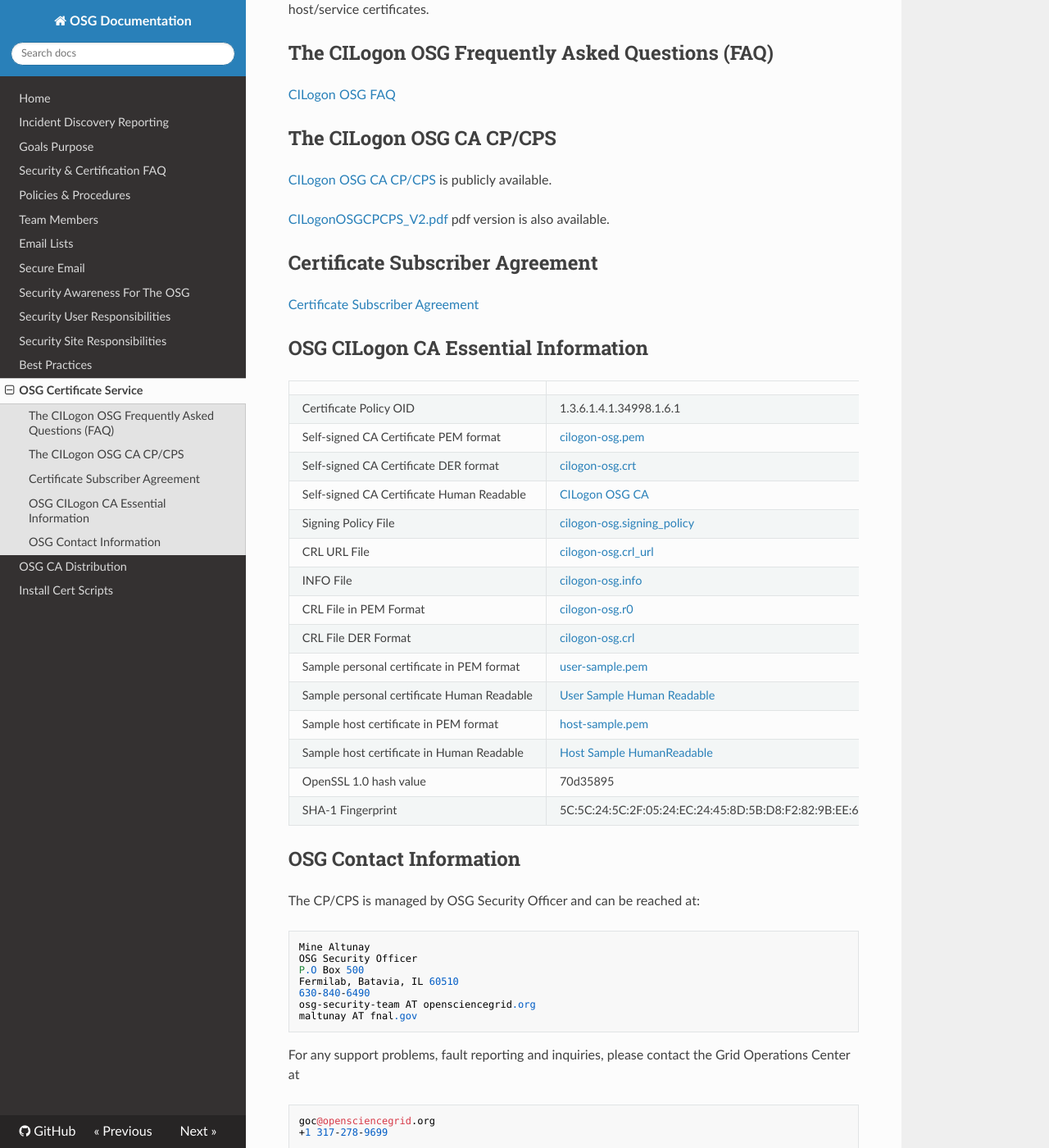
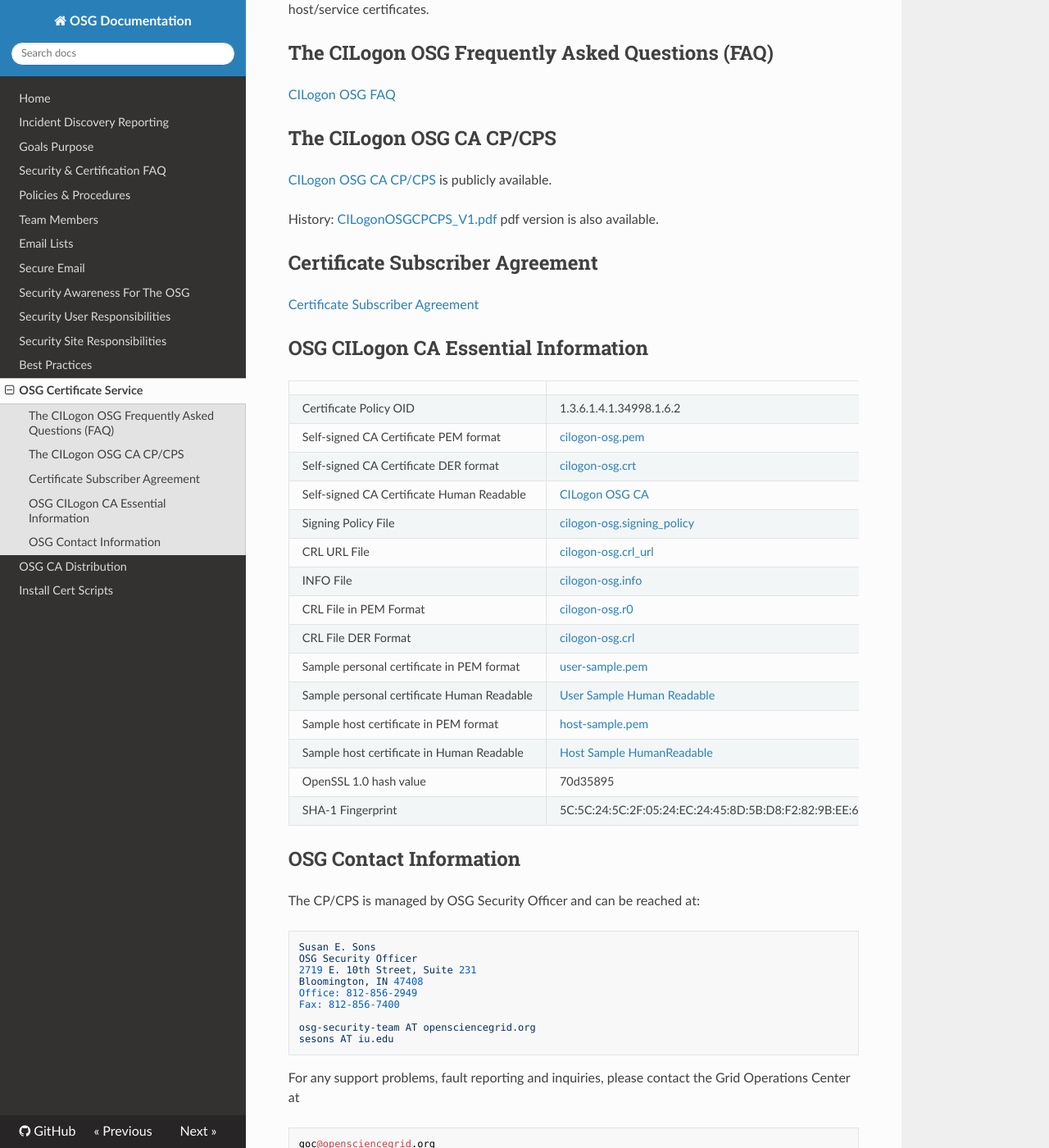
Before and after one commit to opensciencegrid/security, an MkDocs documentation site: the page built from docs/OSGCertificateService.md, in a window 1280 px wide and 1400 px high, scrolled down 232 px. Shown: the whole window at 82% size. Built offline with MkDocs 1.6.1, drawn with Linux system fonts in a browser that asks for light colours; nearby versions of some CDN libraries; old or Windows-style settings are respelled for this version of MkDocs.

Commit message:
Update OSGCertificateService.md
Update CILogon OSG CA public page.

````diff
--- a/docs/OSGCertificateService.md
+++ b/docs/OSGCertificateService.md
@@ -6,38 +6,37 @@
 The CILogon OSG Frequently Asked Questions (FAQ)
 ------------------------------------------------
 
-[CILogon OSG FAQ](https://twiki.grid.iu.edu/bin/view/Security/CILogonOSGFAQ)
+[CILogon OSG FAQ](CILogonOSGFAQ)
 
 The CILogon OSG CA CP/CPS
 -------------------------
+[CILogon OSG CA CP/CPS](cilogonosgca/CILogonOSGCPCPS.pdf) is publicly available.
 
-[CILogon OSG CA CP/CPS](https://twiki.grid.iu.edu/twiki/pub/Security/OSGCertificateService/CILogonOSGCPCPS_V2.docx) is publicly available.
-
-[CILogonOSGCPCPS\_V2.pdf](https://twiki.grid.iu.edu/twiki/pub/Security/OSGCertificateService/CILogonOSGCPCPS_V2.pdf) pdf version is also available.
+History:
+[CILogonOSGCPCPS\_V1.pdf](cilogonosgca/CILogonOSGCPCPS_V1.pdf) pdf version is also available.
 
 Certificate Subscriber Agreement
 --------------------------------
-
-[Certificate Subscriber Agreement](https://twiki.grid.iu.edu/bin/view/Security/IGTFSubscriberAgreement)
+[Certificate Subscriber Agreement](cilogonosgca/IGTF_CERTIFICATE_SUBSCRIBER_AGREEMENT.pdf)
 
 OSG CILogon CA Essential Information
 ------------------------------------
 
 |                                            |                                                                       |
 |--------------------------------------------|-----------------------------------------------------------------------|
-| Certificate Policy OID                     | 1.3.6.1.4.1.34998.1.6.1                                               |
-| Self-signed CA Certificate PEM format      | [cilogon-osg.pem](https://twiki.grid.iu.edu/twiki/pub/Security/OSGCertificateService/cilogon-osg.pem)                        |
-| Self-signed CA Certificate DER format      | [cilogon-osg.crt](https://twiki.grid.iu.edu/twiki/pub/Security/OSGCertificateService/cilogon-osg.crt)                        |
-| Self-signed CA Certificate Human Readable  | [CILogon OSG CA](https://twiki.grid.iu.edu/twiki/pub/Security/OSGCertificateService/out_CilogonOSGRoot)                      |
-| Signing Policy File                        | [cilogon-osg.signing\_policy](https://twiki.grid.iu.edu/twiki/pub/Security/OSGCertificateService/cilogon-osg.signing_policy) |
-| CRL URL File                               | [cilogon-osg.crl\_url](https://twiki.grid.iu.edu/twiki/pub/Security/OSGCertificateService/cilogon-osg.crl_url)               |
-| INFO File                                  | [cilogon-osg.info](https://twiki.grid.iu.edu/twiki/pub/Security/OSGCertificateService/cilogon-osg.info)                      |
+| Certificate Policy OID                     | 1.3.6.1.4.1.34998.1.6.2                                               |
+| Self-signed CA Certificate PEM format      | [cilogon-osg.pem](cilogonosgca/cilogon-osg.pem)                        |
+| Self-signed CA Certificate DER format      | [cilogon-osg.crt](cilogonosgca/cilogon-osg.crt)                        |
+| Self-signed CA Certificate Human Readable  | [CILogon OSG CA](cilogonosgca/out_CilogonOSGRoot)                      |
+| Signing Policy File                        | [cilogon-osg.signing\_policy](cilogonosgca/cilogon-osg.signing_policy) |
+| CRL URL File                               | [cilogon-osg.crl\_url](cilogonosgca/cilogon-osg.crl_url)               |
+| INFO File                                  | [cilogon-osg.info](cilogonosgca/cilogon-osg.info)                      |
 | CRL File in PEM Format                     | [cilogon-osg.r0](http://crl.cilogon.org/cilogon-osg.r0)               |
 | CRL File DER Format                        | [cilogon-osg.crl](http://crl.cilogon.org/cilogon-osg.crl)             |
-| Sample personal certificate in PEM format  | [user-sample.pem](https://twiki.grid.iu.edu/twiki/pub/Security/OSGCertificateService/user-sample.pem)                        |
-| Sample personal certificate Human Readable | [User Sample Human Readable](https://twiki.grid.iu.edu/twiki/pub/Security/OSGCertificateService/out_sampleUser)              |
-| Sample host certificate in PEM format      | [host-sample.pem](https://twiki.grid.iu.edu/twiki/pub/Security/OSGCertificateService/host-sample.pem)                        |
-| Sample host certificate in Human Readable  | [Host Sample HumanReadable](https://twiki.grid.iu.edu/twiki/pub/Security/OSGCertificateService/out_sampleHost)               |
+| Sample personal certificate in PEM format  | [user-sample.pem](cilogonosgca/user-sample.pem)                        |
+| Sample personal certificate Human Readable | [User Sample Human Readable](cilogonosgca/out_sampleUser)              |
+| Sample host certificate in PEM format      | [host-sample.pem](cilogonosgca/host-sample.pem)                        |
+| Sample host certificate in Human Readable  | [Host Sample HumanReadable](cilogonosgca/out_sampleHost)               |
 | OpenSSL 1.0 hash value                     | 70d35895                                                              |
 | SHA-1 Fingerprint                          | 5C:5C:24:5C:2F:05:24:EC:24:45:8D:5B:D8:F2:82:9B:EE:68:22:A8           |
 
@@ -47,13 +46,15 @@
 The CP/CPS is managed by OSG Security Officer and can be reached at:
 
 ```
-Mine Altunay
+Susan E. Sons
 OSG Security Officer
-P.O Box 500
-Fermilab, Batavia, IL 60510
-630-840-6490
+2719 E. 10th Street, Suite 231
+Bloomington, IN 47408
+Office: 812-856-2949
+Fax: 812-856-7400
+
 osg-security-team AT opensciencegrid.org
-maltunay AT fnal.gov
+sesons AT iu.edu
 ```
 
 For any support problems, fault reporting and inquiries, please contact the Grid Operations Center at
````
